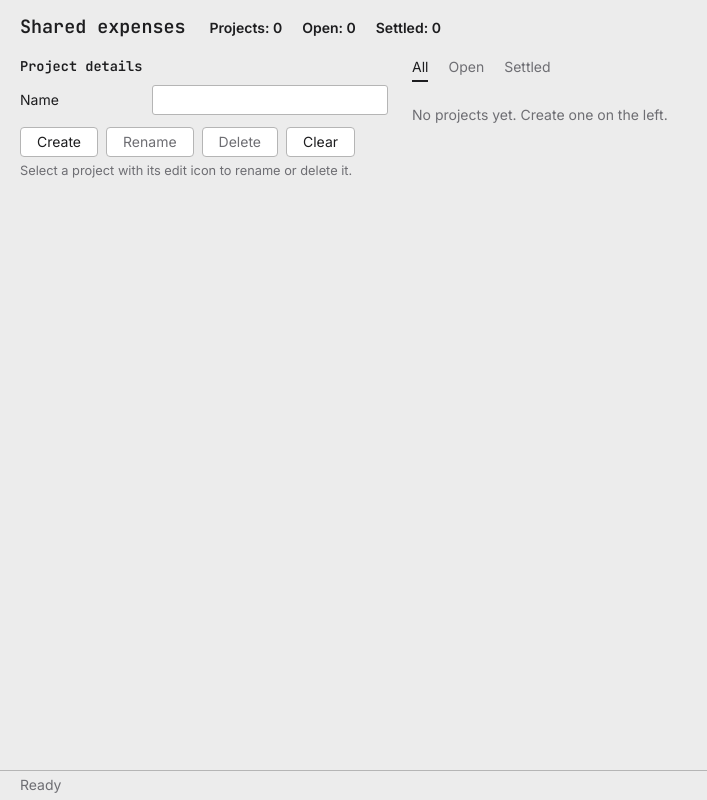
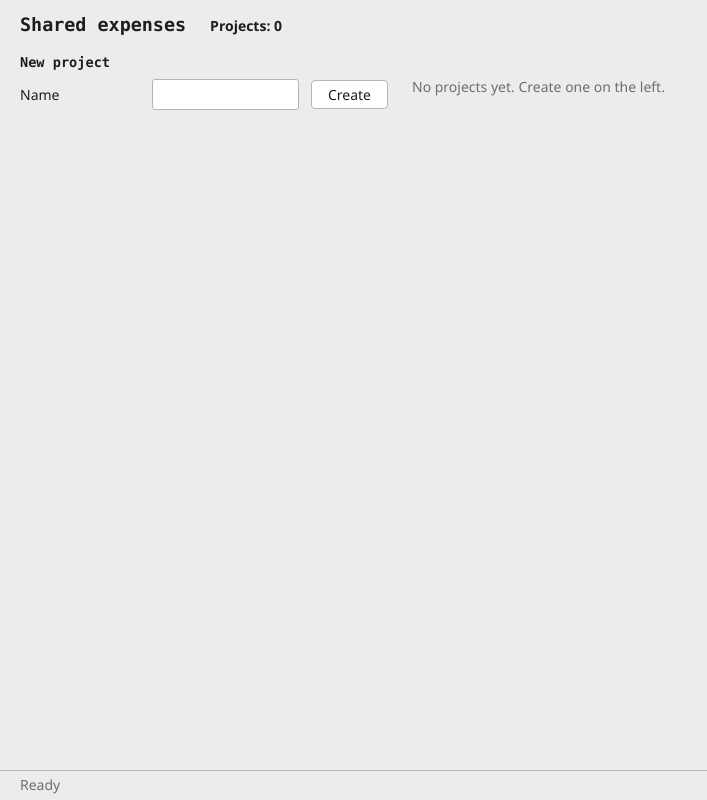
Before and after one commit to gbrlmartinlopez-08080808/CS-Internal-Assessment, a Flask app: page / in a window 1280 px wide. Shown: the whole page, without its empty margins (0-707 px from the left). Run offline with Flask 3, Linux system fonts and the light colour scheme; some libraries are stand-ins or nearby versions.

Commit message:
Small bug fixes.2

```diff
--- a/Primary/proof.py
+++ b/Primary/proof.py
@@ -3,11 +3,10 @@ from typing import Optional
 
 class Proof:
 
-    def __init__(self, file_path: str, image_hash: str, ocr_text: str = "", extr_total: Optional[Money] = None, extr_date: Optional[str] = None, extr_payer: Optional[str] = None, status: str = "pending"):
+    def __init__(self, file_path: str, image_hash: str, ocr_text: str = "", extr_total: Optional[Money] = None, extr_date: Optional[str] = None, status: str = "unreadable"):
         self.file_path = file_path
         self.image_hash = image_hash
         self.ocr_text = ocr_text
         self.extr_total = extr_total
         self.extr_date = extr_date
-        self.extr_payer = extr_payer
         self.status = status
--- a/ui/server.py
+++ b/ui/server.py
@@ -1,21 +1,19 @@
 import os
-import time
 
 from flask import Flask, render_template, redirect, url_for, request, flash, abort
 from werkzeug.utils import secure_filename
 
 from Primary.money import Money
 from Primary.project import Project
-from Primary.proof import Proof
 from Primary.acc_balance import Acc_balance
-from Algorithms.settlement import balance_settle, pair_first_settle, brute_force_settle
+from Algorithms.settlement import pair_first_settle
 from Algorithms.allocation import allocate_proportional
-from OCR.OCR_text_extraction import read_receipt, file_hash
+from OCR.OCR_text_extraction import read_receipt
 
 app = Flask(__name__)
 app.secret_key = "local-only"
 UPLOAD_FOLDER = os.path.join(os.path.dirname(__file__), "..", "uploads")
-BRUTE_FORCE_LIMIT = 9
+os.makedirs(UPLOAD_FOLDER, exist_ok=True)
 
 projects = []
 project_seq = 0
@@ -35,30 +33,9 @@ def find_member(project, member_id):
     return None
 
 
-def read_amount(text):
-    try:
-        return Money.from_display(text.replace(",", "."))
-    except ValueError:
-        raise ValueError(f"{text} is not an amount, write it like 12.50")
-
-
 @app.route("/")
 def index():
-    show = request.args.get("show", "all")
-    shown = []
-    open_count = 0
-    for project in projects:
-        if project.status == "open":
-            open_count += 1
-        if show == "all" or project.status == show:
-            shown.append(project)
-
-    editing = None
-    if request.args.get("edit") is not None:
-        editing = find_project(request.args.get("edit"))
-
-    return render_template("projects.html", shown=shown, total=len(projects),
-                           open_count=open_count, show=show, editing=editing)
+    return render_template("projects.html", projects=projects)
 
 
 @app.route("/projects/new", methods=["POST"])
@@ -71,18 +48,6 @@ def create_project():
         project_seq += 1
         projects.append(Project(f"p{project_seq}", name))
         flash(f"Created {name}")
-    return redirect(url_for("index"))
-
-
-@app.route("/projects/<project_id>/rename", methods=["POST"])
-def rename_project(project_id):
-    project = find_project(project_id)
-    name = request.form.get("name", "").strip()
-    if name == "":
-        flash("A project needs a name", "error")
-        return redirect(url_for("index", edit=project_id))
-    project.name = name
-    flash(f"Renamed to {name}")
     return redirect(url_for("index"))
 
 
@@ -100,35 +65,22 @@ def dashboard(project_id):
     tab = request.args.get("tab", "members")
     ledger = Acc_balance(project)
     balances = ledger.compute_balances()
-
-    paid = {}
-    for member in project.members:
-        paid[member] = Money(0)
-    for expense in project.expenses:
-        paid[expense.payer] = paid[expense.payer] + expense.amount
+    transfers = pair_first_settle(ledger.debtors(), ledger.creditors())
 
     plan_text = request.args.get("plan", "").strip()
+    payers = request.args.get("payers", "all")
     plan = None
     if plan_text != "":
         try:
-            plan = allocate_proportional(read_amount(plan_text), ledger.debtors())
+            num_payers = "all"
+            if payers != "all":
+                num_payers = int(payers)
+            plan = allocate_proportional(Money.from_display(plan_text), balances, num_payers=num_payers)
         except ValueError as error:
             flash(str(error), "error")
 
-    results = []
-    if tab == "settle":
-        methods = [("Greedy", balance_settle), ("Pair-first", pair_first_settle), ("Brute force", brute_force_settle)]
-        for name, method in methods:
-            if method == brute_force_settle and len(project.members) > BRUTE_FORCE_LIMIT:
-                results.append((name, None, 0))
-            else:
-                start = time.perf_counter()
-                transfers = method(ledger.debtors(), ledger.creditors())
-                results.append((name, transfers, (time.perf_counter() - start) * 1000))
-
     return render_template("dashboard.html", project=project, tab=tab, balances=balances,
-                           paid=paid, plan=plan, plan_text=plan_text, results=results,
-                           limit=BRUTE_FORCE_LIMIT)
+                           transfers=transfers, plan=plan, plan_text=plan_text, payers=payers)
 
 
 @app.route("/projects/<project_id>/member", methods=["POST"])
@@ -152,32 +104,25 @@ def add_purchase(project_id):
     receipt = request.files.get("receipt")
 
     try:
-        if payer is None:
-            raise ValueError("Add a member first, then choose who paid")
-
         proof = None
         if receipt is not None and receipt.filename != "":
-            os.makedirs(UPLOAD_FOLDER, exist_ok=True)
             path = os.path.join(UPLOAD_FOLDER, f"{project.id}_{project.expense_seq + 1}_{secure_filename(receipt.filename)}")
             receipt.save(path)
-
-            if amount_text == "":
-                proof = read_receipt(path)
+            proof = read_receipt(path)
+            if amount_text == "" and proof.extr_total is not None:
                 amount_text = proof.extr_total.to_display()
-                if date == "" and proof.extr_date is not None:
-                    date = proof.extr_date
-            else:
-                proof = Proof(path, file_hash(path))
-
-            for expense in project.expenses:
-                if expense.proof is not None and expense.proof.image_hash == proof.image_hash:
-                    raise ValueError("This receipt has already been added")
+            if date == "" and proof.extr_date is not None:
+                date = proof.extr_date
 
         if amount_text == "":
-            raise ValueError("Type the amount, or attach a receipt to read it from")
-        amount = read_amount(amount_text)
+            raise ValueError("Type the amount, or attach a receipt with a readable total")
+        amount = Money.from_display(amount_text)
         project.add_expense(amount, payer, date, description, proof)
-        flash(f"Added {amount.to_display()} paid by {payer.name}")
+
+        message = f"Added {amount.to_display()} paid by {payer.name}"
+        if proof is not None and proof.status == "unreadable":
+            message += ", but the receipt could not be read"
+        flash(message)
     except ValueError as error:
         flash(str(error), "error")
 
--- a/ui/templates/base.html
+++ b/ui/templates/base.html
@@ -4,9 +4,6 @@
 <meta charset="utf-8">
 <meta name="viewport" content="width=device-width, initial-scale=1">
 <title>{% block title %}Shared expenses{% endblock %}</title>
-<link rel="preconnect" href="https://fonts.googleapis.com">
-<link rel="preconnect" href="https://fonts.gstatic.com" crossorigin>
-<link href="https://fonts.googleapis.com/css2?family=Inter:wght@400;500;600&amp;family=JetBrains+Mono:wght@600&amp;display=swap" rel="stylesheet">
 <style>
   :root {
     --window: #ececec;
@@ -19,9 +16,8 @@
     --red: #c62828;
     --open: #2c5d9e;
     --settled: #2e7d32;
-    --selected: #f1c9cf;
-    --mono: "JetBrains Mono", Consolas, "Courier New", monospace;
-    --sans: Inter, "Segoe UI", Helvetica, Arial, sans-serif;
+    --mono: Consolas, "Courier New", monospace;
+    --sans: "Segoe UI", Helvetica, Arial, sans-serif;
   }
 
   * { box-sizing: border-box; }
@@ -40,10 +36,10 @@
 
   h2 { font: 600 0.85rem var(--mono); margin: 0 0 0.6rem; }
   .group + .group { margin-top: 1.4rem; }
+  .narrow { max-width: 26rem; }
 
   .fields { display: grid; grid-template-columns: 7.5rem 1fr; gap: 0.45rem 0.75rem; align-items: center; }
   .fields.inline { grid-template-columns: 7.5rem 1fr auto; }
-  label { color: var(--text); }
   input, select {
     width: 100%; height: 1.9rem; padding: 0 0.45rem;
     font: inherit; color: var(--text);
@@ -52,52 +48,35 @@
   input[type="file"] { padding: 0.2rem; height: auto; }
   .hint { color: var(--muted); font-size: 0.8rem; margin: 0.35rem 0 0; }
 
-  .buttons { display: flex; flex-wrap: wrap; gap: 0.5rem; margin-top: 0.75rem; }
-  button, a.button {
-    font: inherit; color: var(--text); text-decoration: none; display: inline-block;
+  .buttons { display: flex; gap: 0.5rem; margin-top: 0.75rem; }
+  button {
+    font: inherit; color: var(--text);
     background: var(--field); border: 1px solid var(--line); border-radius: 4px;
     padding: 0.25rem 1rem; cursor: pointer;
   }
-  button:hover:enabled, a.button:hover { color: var(--red); border-color: var(--red); }
-  button:active:enabled { background: var(--header); }
-  button:disabled { color: var(--muted); cursor: default; }
+  button:hover { color: var(--red); border-color: var(--red); }
 
   a { color: inherit; text-decoration: none; }
   a:hover { color: var(--red); text-decoration: underline; }
-  :focus-visible { outline: 2px solid var(--open); outline-offset: 1px; }
 
   .tabs { display: flex; gap: 1.25rem; margin-bottom: 0.6rem; }
   .tabs a { color: var(--muted); padding-bottom: 0.2rem; border-bottom: 2px solid transparent; }
   .tabs a[aria-current="page"] { color: var(--text); border-bottom-color: var(--text); }
 
   table { width: 100%; border-collapse: collapse; background: var(--field); border: 1px solid var(--line); }
-  th { background: var(--header); font-weight: 500; text-align: left; padding: 0.3rem 0.6rem; border-right: 1px solid var(--line-soft); border-bottom: 1px solid var(--line); }
+  th { background: var(--header); font-weight: 500; text-align: left; padding: 0.3rem 0.6rem; border-bottom: 1px solid var(--line); }
   td { padding: 0.3rem 0.6rem; border-bottom: 1px solid var(--line-soft); }
-  .num { text-align: right; font-variant-numeric: tabular-nums; }
+  .num { text-align: right; }
   tfoot td { font-weight: 600; border-bottom: 0; }
-  tr.selected td { background: var(--selected); }
   .empty { color: var(--muted); padding: 0.6rem 0; }
   table.result { margin-top: 0.75rem; }
-  .compare { display: grid; grid-template-columns: repeat(3, 1fr); gap: 1.25rem; align-items: start; }
-  .compare .hint { margin: 0 0 0.4rem; }
 
-  .status::before { content: ""; display: inline-block; width: 0.55rem; height: 0.55rem; margin-right: 0.4rem; background: currentColor; }
   .status.open { color: var(--open); }
   .status.settled { color: var(--settled); }
 
   .statusbar { border-top: 1px solid var(--line); padding: 0.3rem 1.25rem; min-height: 1.9rem; }
   .statusbar .error { color: var(--red); }
   .statusbar .idle { color: var(--muted); }
-
-  svg.lucide { width: 0.95rem; height: 0.95rem; vertical-align: -0.15rem; }
-
-  @media (max-width: 760px) {
-    .window { height: auto; }
-    .titlebar, .summary { flex-wrap: wrap; }
-    .split, .compare, .fields.inline { grid-template-columns: 1fr; }
-    .fields { grid-template-columns: 6.5rem 1fr; }
-    .fields.inline button { justify-self: start; }
-  }
 </style>
 </head>
 <body>
@@ -119,7 +98,5 @@
     {% endfor %}
   </footer>
 </div>
-<script src="https://cdn.jsdelivr.net/npm/lucide@0.460.0/dist/umd/lucide.min.js"></script>
-<script>if (window.lucide) { lucide.createIcons(); }</script>
 </body>
 </html>
--- a/ui/templates/projects.html
+++ b/ui/templates/projects.html
@@ -2,66 +2,47 @@
 
 {% block header %}
 <h1>Shared expenses</h1>
-<p class="summary">
-  <span>Projects: {{ total }}</span>
-  <span>Open: {{ open_count }}</span>
-  <span>Settled: {{ total - open_count }}</span>
-</p>
+<p class="summary"><span>Projects: {{ projects|length }}</span></p>
 {% endblock %}
 
 {% block form %}
 <div class="group">
-  <h2>Project details</h2>
+  <h2>New project</h2>
   <form method="post" action="{{ url_for('create_project') }}">
-    <div class="fields">
+    <div class="fields inline">
       <label for="name">Name</label>
-      <input id="name" name="name" autocomplete="off" value="{{ editing.name if editing else '' }}">
+      <input id="name" name="name" autocomplete="off">
+      <button type="submit">Create</button>
     </div>
-    <div class="buttons">
-      <button type="submit">Create</button>
-      {% if editing %}
-        <button type="submit" formaction="{{ url_for('rename_project', project_id=editing.id) }}">Rename</button>
-        <button type="submit" formaction="{{ url_for('delete_project', project_id=editing.id) }}"
-                onclick="return confirm('Delete this project and all its purchases?')">Delete</button>
-      {% else %}
-        <button type="button" disabled>Rename</button>
-        <button type="button" disabled>Delete</button>
-      {% endif %}
-      <a class="button" href="{{ url_for('index', show=show) }}">Clear</a>
-    </div>
-    <p class="hint">Select a project with its edit icon to rename or delete it.</p>
   </form>
 </div>
 {% endblock %}
 
 {% block data %}
-<nav class="tabs">
-  <a href="{{ url_for('index') }}" {% if show == 'all' %}aria-current="page"{% endif %}>All</a>
-  <a href="{{ url_for('index', show='open') }}" {% if show == 'open' %}aria-current="page"{% endif %}>Open</a>
-  <a href="{{ url_for('index', show='settled') }}" {% if show == 'settled' %}aria-current="page"{% endif %}>Settled</a>
-</nav>
-
-{% if shown %}
+{% if projects %}
 <table>
   <thead>
     <tr><th>Name</th><th class="num">Members</th><th class="num">Purchases</th><th class="num">Total spent</th><th>Status</th><th></th></tr>
   </thead>
   <tbody>
-    {% for project in shown %}
-    <tr {% if editing and editing.id == project.id %}class="selected"{% endif %}>
+    {% for project in projects %}
+    <tr>
       <td><a href="{{ url_for('dashboard', project_id=project.id) }}">{{ project.name }}</a></td>
       <td class="num">{{ project.members|length }}</td>
       <td class="num">{{ project.expenses|length }}</td>
       <td class="num">{{ project.total_spent().to_display() }}</td>
-      <td><span class="status {{ project.status }}">{{ project.status|capitalize }}</span></td>
-      <td class="num"><a href="{{ url_for('index', show=show, edit=project.id) }}" aria-label="Edit {{ project.name }}"><i data-lucide="pencil"></i></a></td>
+      <td class="status {{ project.status }}">{{ project.status|capitalize }}</td>
+      <td class="num">
+        <form method="post" action="{{ url_for('delete_project', project_id=project.id) }}"
+              onsubmit="return confirm('Delete this project and all its purchases?')">
+          <button type="submit">Delete</button>
+        </form>
+      </td>
     </tr>
     {% endfor %}
   </tbody>
 </table>
-{% elif total == 0 %}
+{% else %}
 <p class="empty">No projects yet. Create one on the left.</p>
-{% else %}
-<p class="empty">No {{ show }} projects.</p>
 {% endif %}
 {% endblock %}
```
Also changed, not shown: Algorithms/settlement.py (+35 -65 lines), OCR/OCR_text_extraction.py (+18 -18 lines), Primary/money.py (+18 -25 lines), Primary/project.py (+8 -11 lines), ui/templates/dashboard.html (+51 -59 lines), uploads/p1_1_CVS-Receipt.png (added), uploads/p1_2_CVS-Receipt.png (added).
